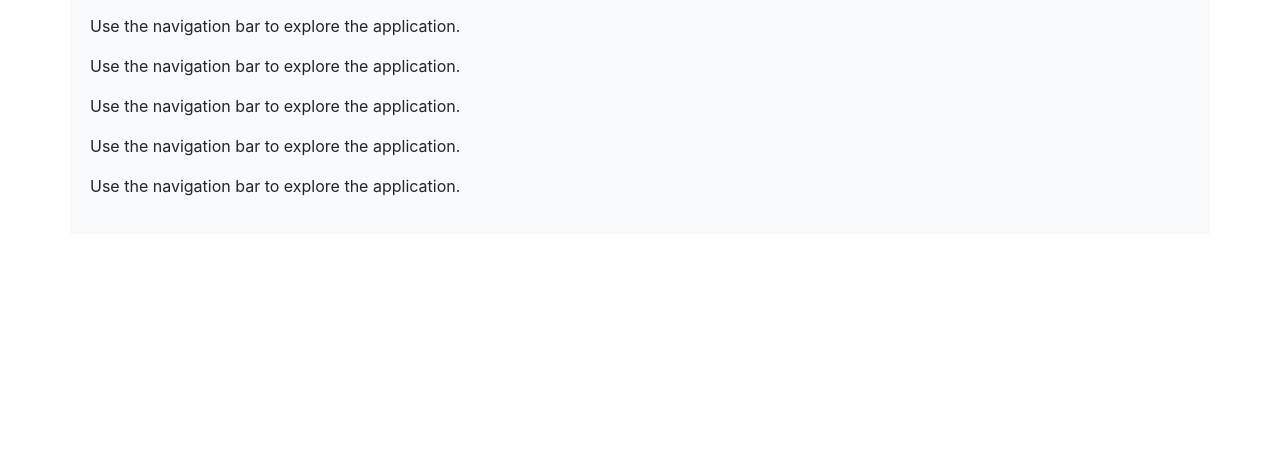
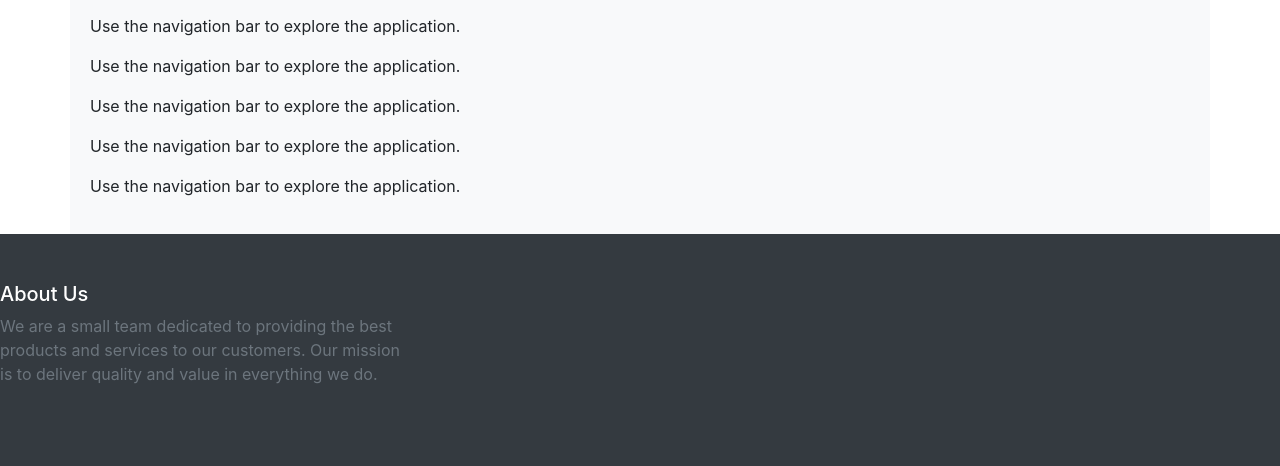
Before and after one commit to Jp2429/MK-Times-Portfolio, a PHP site: page /home.php in a window 1280 px wide. Shown: the part 1120-1586 px from the top of the page. Before the commit the page ends 1316 px from the top, so only its background shows below. Run offline with PHP 8.4, Linux system fonts and the light colour scheme; the visitor is signed in with stand-in values (Sample User, id 1).

Commit message:
Added a very basic placeholder footer

```diff
--- a/home.php
+++ b/home.php
@@ -33,6 +33,7 @@ if ( !isset( $_SESSION[ 'user_id' ] ) ) { require ( 'login_tools.php' ) ; load()
     <p>Use the navigation bar to explore the application.</p>
     <p>Use the navigation bar to explore the application.</p>
     <p>Use the navigation bar to explore the application.</p>
+</div>
 <?php
 include ('includes/footer.php');
 ?>
--- a/includes/footer.php
+++ b/includes/footer.php
@@ -1,3 +1,11 @@
+
+  <footer class="py-5 bg-dark">
+    <div class="row">
+      <div class="col-md-4 mb-3">
+        <h5 class="text-white">About Us</h5>
+        <p class="text-muted">We are a small team dedicated to providing the best products and services to our customers. Our mission is to deliver quality and value in everything we do.</p>
+      </div>
+
 <script src="https://cdn.jsdelivr.net/npm/jquery@3.5.1/dist/jquery.slim.min.js"
 integrity="sha384-DfXdz2htPH0lsSSs5nCTpuj/zy4C+OGpamoFVy38MVBnE+IbbVYUew+OrCXaRkfj"
 crossorigin="anonymous"></script>
```
